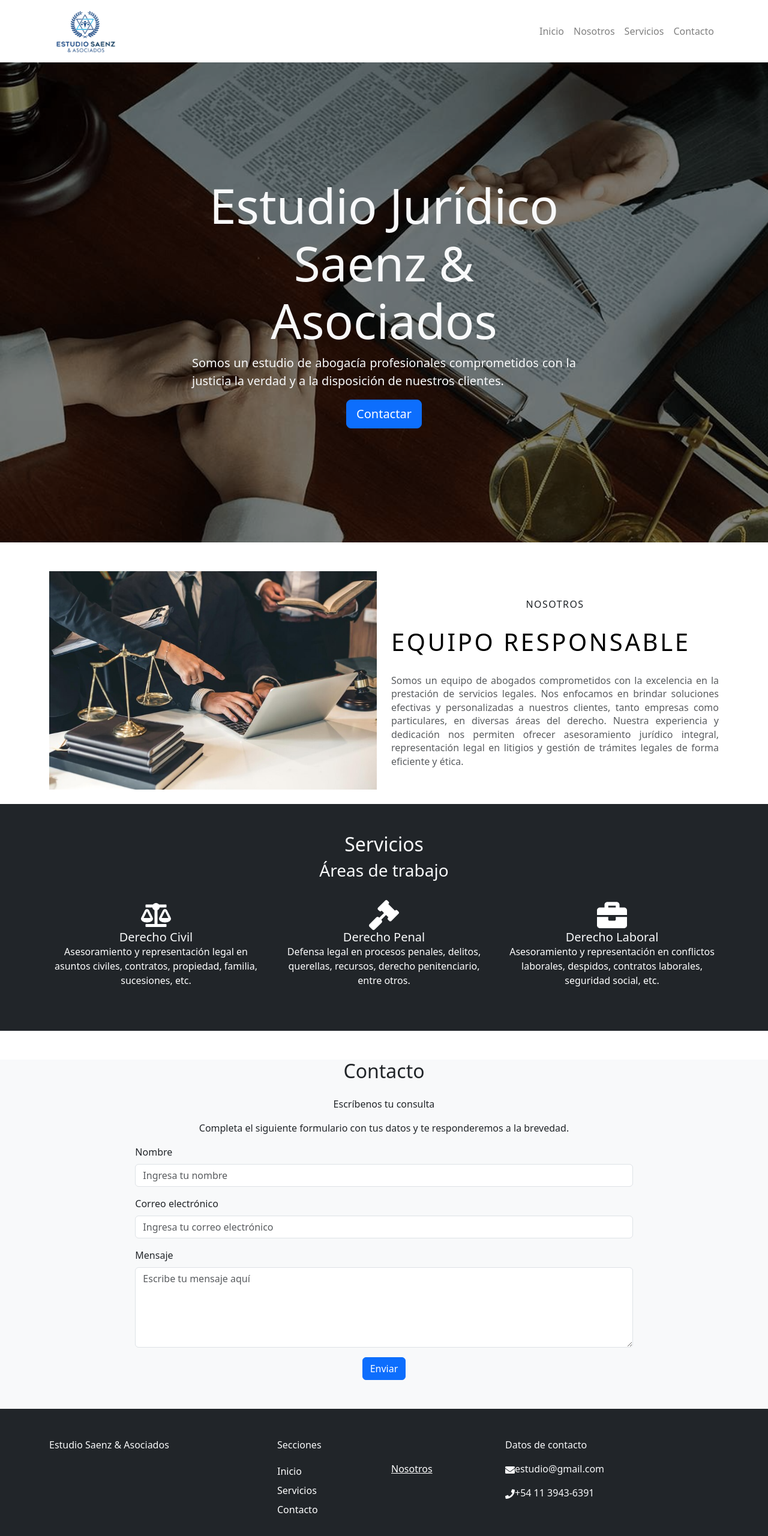
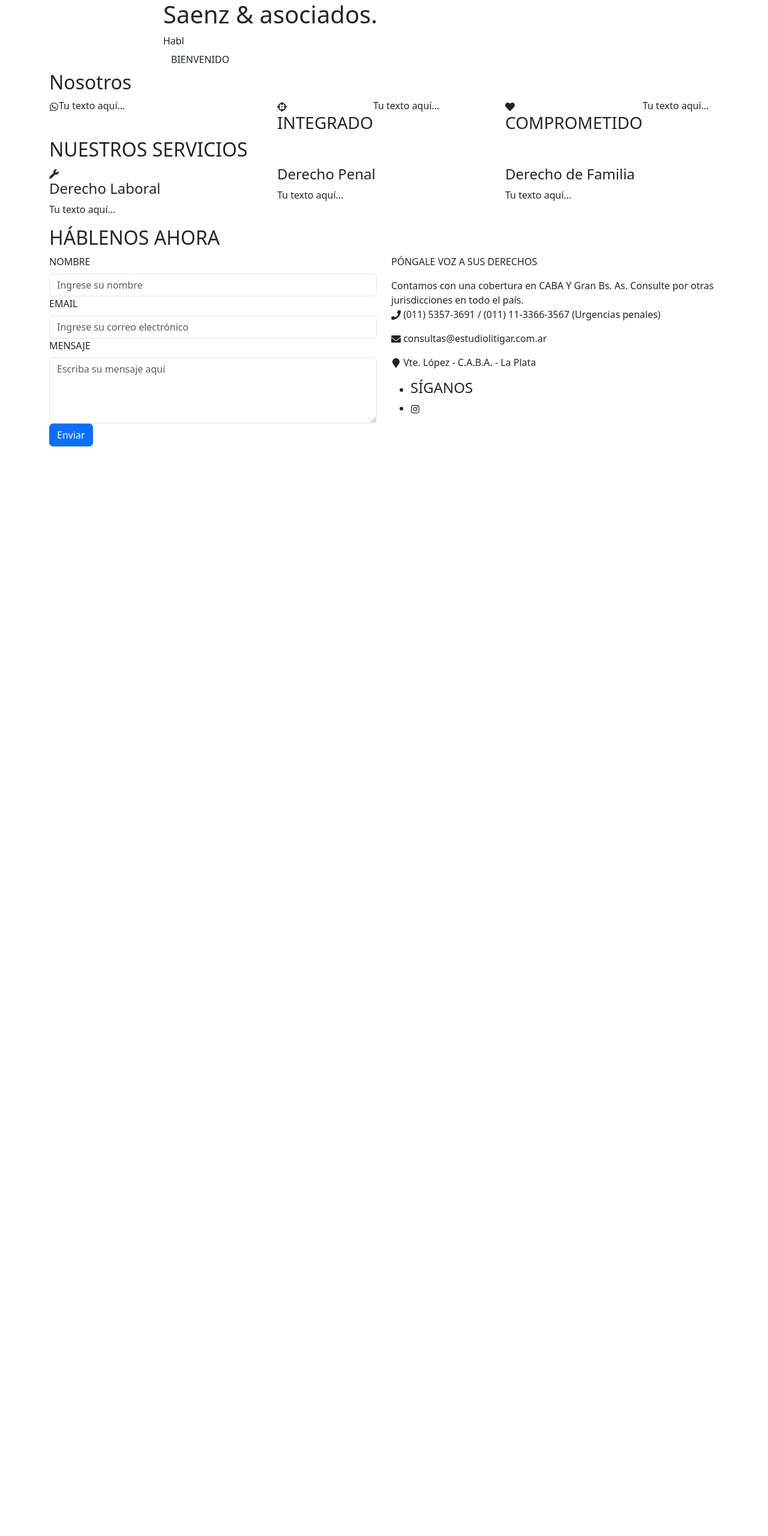
Before and after one commit to anagonzalezS/estudiojuridicopagina, a React (Create React App) app: page / in a window 1280 px wide. Shown: the top 2560 px of the page at 60% size. After the commit the page ends 800 px from the top, so only its background shows below. Built offline with nearby package versions, Linux system fonts and the light colour scheme.

Commit message:
modificacion

```diff
--- a/package.json
+++ b/package.json
@@ -8,6 +8,7 @@
     "@testing-library/user-event": "^13.5.0",
     "bootstrap": "^5.3.3",
     "react": "^18.2.0",
+    "react-bootstrap": "^2.10.2",
     "react-dom": "^18.2.0",
     "react-icons": "^5.0.1",
     "react-router-dom": "^6.22.3",
--- a/src/components/Home.jsx
+++ b/src/components/Home.jsx
@@ -1,182 +1,141 @@
 import React from 'react';
-import { FaBalanceScale, FaGavel, FaBriefcase, FaEnvelope, FaPhone } from 'react-icons/fa';
-import './Home.css';
+import { Container, Row, Col, Form, Button } from 'react-bootstrap';
+import { FaPhone, FaEnvelope, FaMapMarker, FaWhatsapp, FaCrosshairs, FaHeart, FaWrench, FaInstagram } from 'react-icons/fa';
 
 const Home = () => {
   return (
-        <div>
-            {/* Navbar con logo y portada */}
-            <nav className="navbar navbar-expand-lg navbar-light" style={{ backgroundColor: 'white' }}>
-                <div className="container">
-                    <a className="navbar-brand" href="#inicio">
-                        <img src="/logoweb.png" alt="Logo del Estudio" width="120" height="auto" />
-                    </a>
-                    <button className="navbar-toggler" type="button" data-toggle="collapse" data-target="#navbarNav" aria-controls="navbarNav" aria-expanded="false" aria-label="Toggle navigation">
-                        <span className="navbar-toggler-icon"></span>
-                    </button>
-                    <div className="collapse navbar-collapse" id="navbarNav">
-                        <ul className="navbar-nav ms-auto">
-                            <li className="nav-item">
-                                <a className="nav-link" href="#inicio">Inicio</a>
-                            </li>
-                            <li className="nav-item">
-                                <a className="nav-link" href="#nosotros">Nosotros</a>
-                            </li>
-                            <li className="nav-item">
-                                <a className="nav-link" href="#servicios">Servicios</a>
-                            </li>
-                            <li className="nav-item">
-                                <a className="nav-link" href="#contacto">Contacto</a>
-                            </li>
-                        </ul>
+    <>
+      <section id="home">
+        <Container>
+          <Row>
+            <Col md={{ span: 8, offset: 2 }}>
+              <h1 className="wow fadeIn animated">Saenz & <span>asociados.</span></h1>
+              <div className="element">Habl</div>
+              <a href="#about" className="btn btn-default wow fadeInUp animated">BIENVENIDO</a>
+            </Col>
+          </Row>
+        </Container>
+      </section>
+
+      <section id="about">
+        <Container>
+          <Row>
+            <Col md={12}>
+              <h2 className="wow bounceIn"><span>Nosotros</span></h2>
+            </Col>
+            <Col md={4} sm={4} xs={12} className="wow fadeInLeft" data-wow-offset="50" data-wow-delay="0.6s">
+              <div className="media">
+                <div className="media-heading-wrapper">
+                  <div className="media-object pull-left">
+                    <FaWhatsapp />
                   </div>
                 </div>
-            </nav>
-     {/* Portada con imagen */}
-     <div id="inicio" className="container-fluid position-relative p-0" style={{ backgroundImage: 'url("/portada.png")', minHeight: '100vh' }}>
-                <div className="position-absolute top-0 start-0 w-100 h-100" style={{ backgroundColor: 'rgba(0, 0, 0, 0.5)' }}></div>
-                <div className="position-absolute top-50 start-50 translate-middle text-center text-light">
-                    <h1 className="display-1">Estudio Jurídico Saenz & Asociados</h1>
-                    <p className="lead">Somos un estudio de abogacía profesionales comprometidos con la justicia la verdad y a la disposición de nuestros clientes.</p>
-                    <a href="#contacto" className="btn btn-primary btn-lg">Contactar</a>
+                <div className="media-body">
+                  <p align="justify">Tu texto aquí...</p>
                 </div>
               </div>
-
-        {/* seccion nosotros */}
-
-{/* seccion nosotros */}
-<div id="nosotros" className="container mt-5">
-  <div className="row align-items-center">
-    {/* Columna para la imagen */}
-    <div className="col-md-6">
-      <img src="/equipo.png" alt="Equipo Responsable" className="img-fluid mb-4" />
+            </Col>
+            <Col md={4} sm={4} xs={12} className="wow fadeInUp" data-wow-offset="50" data-wow-delay="0.9s">
+              <div className="media">
+                <div className="media-heading-wrapper">
+                  <div className="media-object pull-left">
+                    <FaCrosshairs />
                   </div>
-    {/* Columna para el texto */}
-    <div className="col-md-6">
-      <div className="text-center">
-        <h2 className="mb-4">Nosotros</h2>
+                  <h3 className="media-heading">INTEGRADO</h3>
                 </div>
-      <p className="lead mb-4">Equipo responsable</p>
-      <p className="text-muted justify-text"> {/* Agrega la clase justify-text aquí */}
-
-        Somos un equipo de abogados comprometidos con la excelencia en la prestación de servicios legales. Nos enfocamos en brindar soluciones efectivas y personalizadas a nuestros clientes, tanto empresas como particulares, en diversas áreas del derecho. Nuestra experiencia y dedicación nos permiten ofrecer asesoramiento jurídico integral, representación legal en litigios y gestión de trámites legales de forma eficiente y ética.
-      </p>
+                <div className="media-body">
+                  <p align="justify">Tu texto aquí...</p>
                 </div>
               </div>
+            </Col>
+            <Col md={4} sm={4} xs={12} className="wow fadeInRight" data-wow-offset="50" data-wow-delay="0.6s">
+              <div className="media">
+                <div className="media-heading-wrapper">
+                  <div className="media-object pull-left">
+                    <FaHeart />
                   </div>
-
-
-
-{/* Sección de Servicios */}
-<div id="servicios" className="container-fluid bg-dark text-light py-5">
-            <div className="container">
-                <div className="row">
-                    <div className="col-md-12 text-center mb-4">
-                        <h2>Servicios</h2>
-                        <h3>Áreas de trabajo</h3>
+                  <h3 className="media-heading">COMPROMETIDO</h3>
+                </div>
+                <div className="media-body">
+                  <p align="justify">Tu texto aquí...</p>
                 </div>
               </div>
-                <div className="row">
-                    <div className="col-md-4 mb-4">
-                        <div className="text-center">
-                            <FaBalanceScale size={50} color="white" className="icon" />
-                            <h5 className="card-title">Derecho Civil</h5>
-                            <p className="card-text text-white">Asesoramiento y representación legal en asuntos civiles, contratos, propiedad, familia, sucesiones, etc.</p>
-                        </div>
-                    </div>
-                    <div className="col-md-4 mb-4">
-                        <div className="text-center">
-                            <FaGavel size={50} color="white" className="icon" />
-                            <h5 className="card-title">Derecho Penal</h5>
-                            <p className="card-text text-white">Defensa legal en procesos penales, delitos, querellas, recursos, derecho penitenciario, entre otros.</p>
-                        </div>
-                    </div>
-                    <div className="col-md-4 mb-4">
-                         <div className="text-center">
-                            <FaBriefcase size={50} color="white" className="icon" />
-                            <h5 className="card-title">Derecho Laboral</h5>
-                            <p className="card-text text-white">Asesoramiento y representación en conflictos laborales, despidos, contratos laborales, seguridad social, etc.</p>
-                        </div>
-                    </div>
-                </div>
-            </div>
-        </div>
+            </Col>
+          </Row>
+        </Container>
+      </section>
 
-           {/* Sección de formulario de contacto */}
-           <div id="contacto" className="container-fluid full-width-bg mt-5 pb-5 bg-light">
-    <div className="row">
-        <div className="col-md-8 offset-md-2">
-            <h2 className="text-center mb-4">Contacto</h2>
-            <p className="text-center">Escríbenos tu consulta</p>
-            <p className="text-center">Completa el siguiente formulario con tus datos y te responderemos a la brevedad.</p>
-            <form>
-                <div className="mb-3">
-                    <label htmlFor="nombre" className="form-label">Nombre</label>
-                    <input type="text" className="form-control" id="nombre" placeholder="Ingresa tu nombre" required />
-                </div>
-                <div className="mb-3">
-                    <label htmlFor="email" className="form-label">Correo electrónico</label>
-                    <input type="email" className="form-control" id="email" placeholder="Ingresa tu correo electrónico" required />
-                </div>
-                <div className="mb-3">
-                    <label htmlFor="mensaje" className="form-label">Mensaje</label>
-                    <textarea className="form-control" id="mensaje" rows="5" placeholder="Escribe tu mensaje aquí" required></textarea>
-                </div>
-                <div className="text-center">
-                    <button type="submit" className="btn btn-primary">Enviar</button>
-                </div>
-            </form>
-        </div>
-    </div>
-</div>
+      <section id="service">
+        <Container>
+          <Row>
+            <Col md={12}>
+              <h2 className="wow bounceIn"><span>NUESTROS</span> SERVICIOS</h2>
+            </Col>
+            <Col md={4} className="wow fadeIn" data-wow-offset="50" data-wow-delay="0.6s">
+              <FaWrench />
+              <h4>Derecho Laboral</h4>
+              <p>Tu texto aquí...</p>
+            </Col>
+            <Col md={4} className="active wow fadeIn" data-wow-offset="50" data-wow-delay="0.9s">
+              <h4>Derecho Penal</h4>
+              <p>Tu texto aquí...</p>
+            </Col>
+            <Col md={4} className="wow fadeIn" data-wow-offset="50" data-wow-delay="0.6s">
+              <h4>Derecho de Familia</h4>
+              <p>Tu texto aquí...</p>
+            </Col>
+          </Row>
+        </Container>
+      </section>
 
+      <section id="contact">
+        <Container>
+          <Row>
+            <Col md={12}>
+              <h2 className="wow bounceIn">HÁBLENOS <span>AHORA</span></h2>
+            </Col>
+            <Col md={6} sm={6} xs={12} className="wow fadeInLeft" data-wow-offset="50" data-wow-delay="0.9s">
+              <Form action="enviarcorreoCAS2" method="post">
+                <Form.Group controlId="formName">
+                  <Form.Label>NOMBRE</Form.Label>
+                  <Form.Control type="text" placeholder="Ingrese su nombre" />
+                </Form.Group>
 
-            {/* Footer */}
-            <footer id="footer" className="bg-dark text-light py-5">
-    <div className="container">
-        <div className="row">
-            <div className="col-md-4">
-                <p>Estudio Saenz & Asociados</p>
-            </div>
-            <div className="col-md-4">
-                <p className="headFooter">Secciones</p>
-                <div className="row">
-                <div className="col-6">
-                                    <a href="#inicio" className="footerItem btn-inicio text-decoration-none text-blue d-block py-1 text-white">Inicio</a>
-                                    <a href="#servicios" className="footerItem btn-servicios text-decoration-none text-blue d-block py-1 text-white">Servicios</a>
-                                    <a href="#contacto" className="footerItem btn-Contactar text-decoration-none text-blue d-block py-1 text-white">Contacto</a>
-                                </div>
+                <Form.Group controlId="formEmail">
+                  <Form.Label>EMAIL</Form.Label>
+                  <Form.Control type="email" placeholder="Ingrese su correo electrónico" />
+                </Form.Group>
 
-                    <div className="col-6">
-                    <a href="#nosotros" className="footerItem btn-nosotros text-white">Nosotros</a>
+                <Form.Group controlId="formMessage">
+                  <Form.Label>MENSAJE</Form.Label>
+                  <Form.Control as="textarea" rows={4} placeholder="Escriba su mensaje aquí" />
+                </Form.Group>
 
-                    </div>
-                </div>
-            </div>
-            <div className="col-md-4">
-                <p className="headFooter">Datos de contacto</p>
-                <p className="footerItem">
-                    <span className="icon-text">
-                        <span className="icon">
-                            <FaEnvelope />
-                        </span>
-                        <span>estudio@gmail.com</span>
-                    </span>
-                </p>
-                <p className="footerItem">
-                    <span className="icon-text">
-                        <span className="icon">
-                            <FaPhone />
-                        </span>
-                        <span>+54 11 3943-6391</span>
-                    </span>
-                </p>
-            </div>
-        </div>
-    </div>
-</footer>
-        </div>
+                <Button variant="primary" type="submit">
+                  Enviar
+                </Button>
+              </Form>
+            </Col>
+            <Col md={6} sm={6} xs={12} className="wow fadeInRight" data-wow-offset="50" data-wow-delay="0.6s">
+              <address>
+                <p className="address-title">PÓNGALE VOZ A SUS DERECHOS</p>
+                <span>Contamos con una cobertura en CABA Y Gran Bs. As. Consulte por otras jurisdicciones en todo el país.</span>
+                <p><FaPhone /> (011) 5357-3691 / (011) 11-3366-3567 (Urgencias penales)</p>
+                <p><FaEnvelope /> consultas@estudiolitigar.com.ar</p>
+                <p><FaMapMarker /> Vte. López - C.A.B.A. - La Plata</p>
+              </address>
+              <ul className="social-icon">
+                <li>
+                  <h4>SÍGANOS</h4>
+                </li>
+                <li><FaInstagram /></li>
+              </ul>
+            </Col>
+          </Row>
+        </Container>
+      </section>
+    </>
   );
-}
+};
 
 export default Home;
```
Also changed, not shown: src/components/Header.jsx (added, +28 -0 lines), src/components/Home.css (+23 -0 lines), src/components/NavBar.jsx (added), 1 other file (tests, documents, lock files or other folders). Lines whose indentation alone changed are shown as unchanged.
